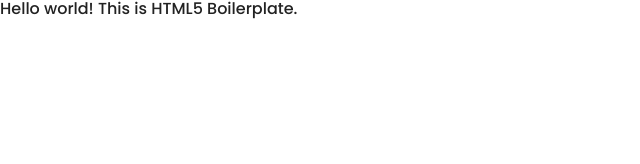
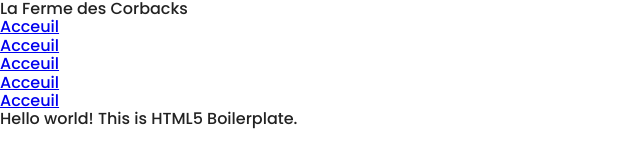
Before and after one commit to TheoKennel/AgneauNico, a website built with Parcel: page index.html in a window 1280 px wide. Shown: the whole page, without its empty margins (0-640 px from the left). Built offline with nearby package versions, Linux system fonts and the light colour scheme.

Commit message:
Ajout page menu

```diff
--- a/index.html
+++ b/index.html
@@ -25,6 +25,18 @@
 
 <body>
 
+  <header>
+    <div class="logo">
+      <p><span>La Ferme des</span> Corbacks</p>
+    </div>
+    <ul class="menu">
+      <li><a href="Acceuil.html">Acceuil</a> </li>
+      <li><a href="Acceuil.html">Acceuil</a> </li>
+      <li><a href="Acceuil.html">Acceuil</a> </li>
+      <li><a href="Acceuil.html">Acceuil</a> </li>
+      <li><a href="Acceuil.html">Acceuil</a> </li>
+    </ul>
+  </header>
   <!-- Add your site or application content here -->
   <p>Hello world! This is HTML5 Boilerplate.</p>
   <script src="js/vendor/modernizr-3.11.2.min.js"></script>
```
